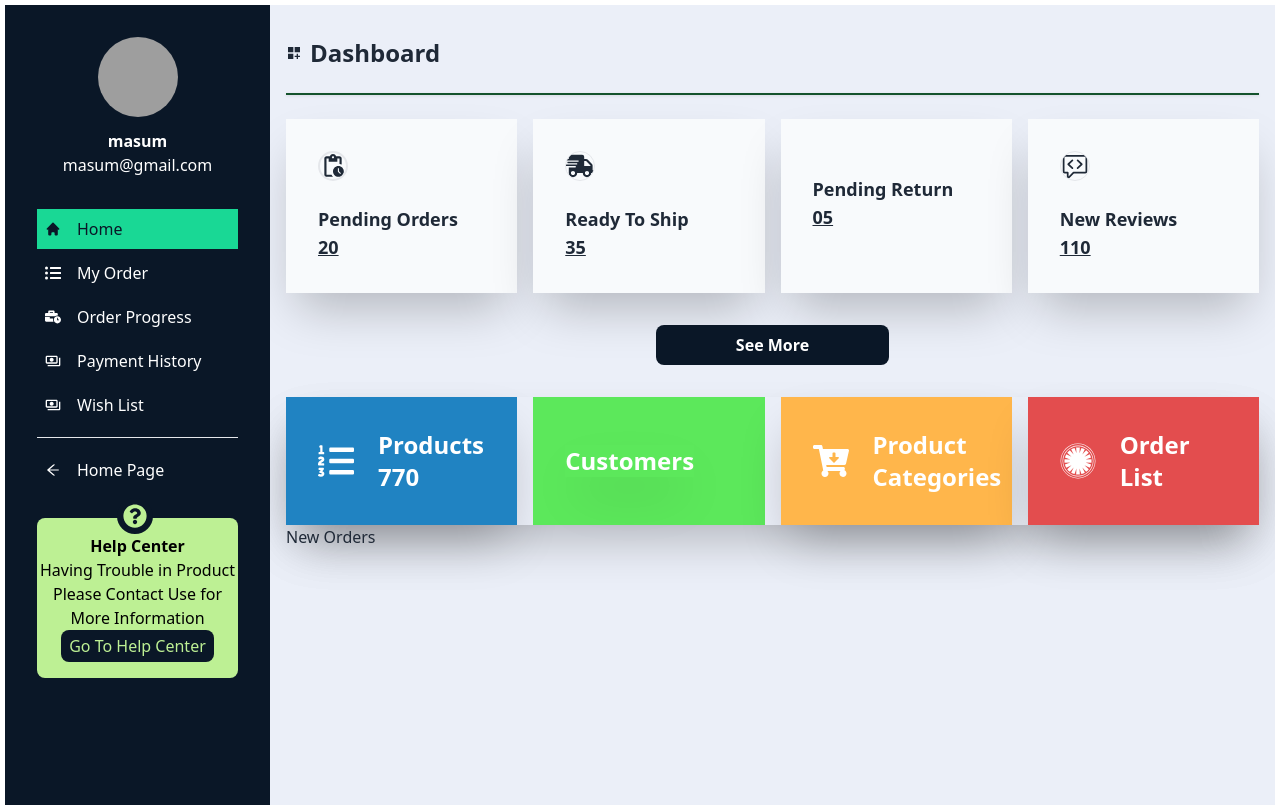
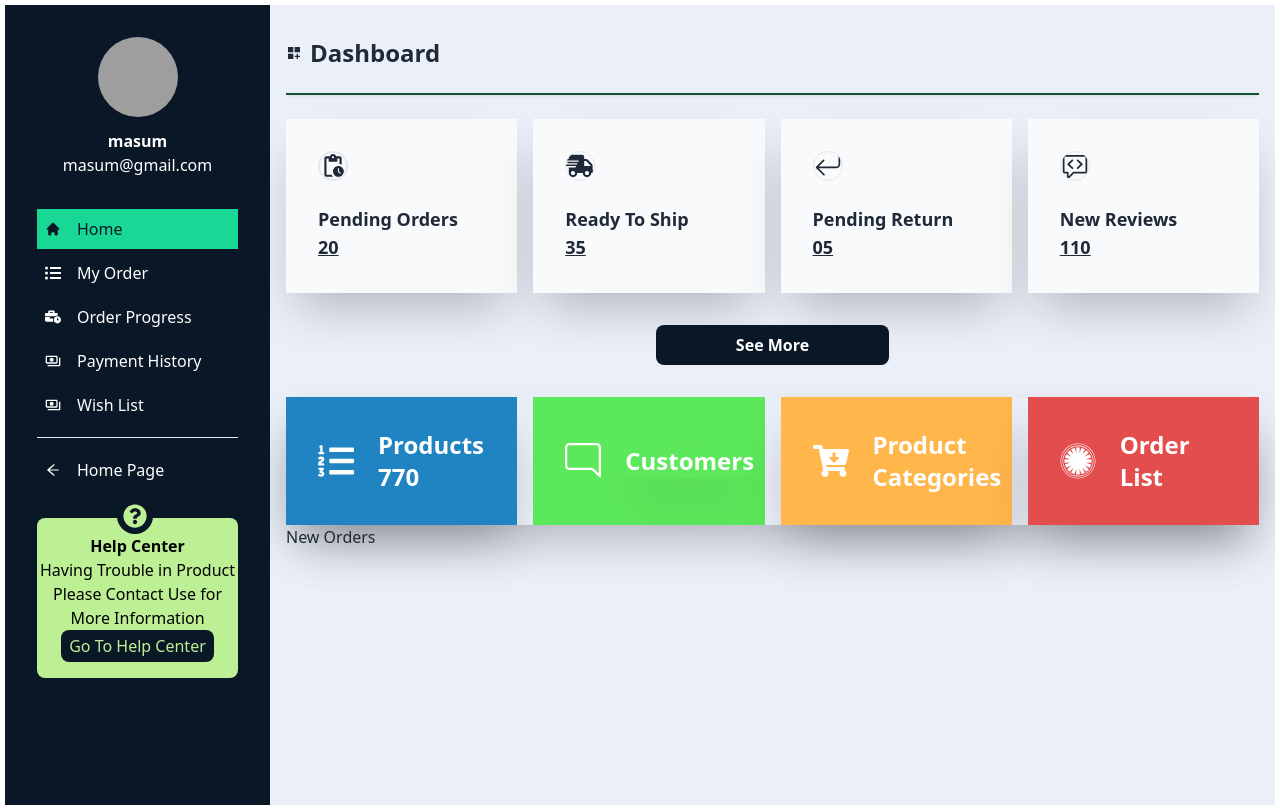
Before and after one commit to mahedihassannir/fn1, a React (Vite) app: page /dashboard/dashboard/sellerhome in a window 1280 px wide. Built offline with nearby package versions, Linux system fonts and the light colour scheme; no server answers; grey boxes are pictures that could not be loaded.

Commit message:
get new code

```diff
--- a/src/Components/Avengers/CheckOutComponents/SingleCartProductCard/SingleCartProductCard.jsx
+++ b/src/Components/Avengers/CheckOutComponents/SingleCartProductCard/SingleCartProductCard.jsx
@@ -7,7 +7,7 @@ const SingleCartProductCard = ({ singleProductData }) => {
 
 
 	return (
-		<div className='text-xs p-5 border rounded font-semibold'>
+		<div className='text-xs p-5 border rounded font-semibold my-10'>
 			{/* product image quantity */}
 			<div className='flex items-center gap-3'>
 				{/* product image  */}
--- a/src/Components/Avengers/SingleProductComponents/ProductPurchase/ProductPurchase.jsx
+++ b/src/Components/Avengers/SingleProductComponents/ProductPurchase/ProductPurchase.jsx
@@ -25,7 +25,7 @@ const ProductPurchase = ({ singleProductData }) => {
 	const { addToCart, loaddingForCart } = useContext(ContexM);
 
 	return (
-		<div className='relative'>
+		<div className='relative '>
 			<div className='flex flex-col md:flex-row gap-10'>
 				{/* product Image  */}
 				<div className='w-full md:w-1/3 '>
--- a/src/Components/fantasticprople/cardsOfProducts/CardsOfProducts.jsx
+++ b/src/Components/fantasticprople/cardsOfProducts/CardsOfProducts.jsx
@@ -4,7 +4,7 @@ import { Link } from 'react-router-dom';
 
 const CardsOfProducts = ({singleProduct}) => {
     return <div key={singleProduct._id}>
-    <div className='hover:shadow-md hover:border-2 hover:border-gray-300 hover:ease-in-out cursor-pointer rounded-lg '>
+    <div className=' hover:shadow-md hover:border-2 hover:border-gray-300 hover:ease-in-out cursor-pointer rounded-lg '>
        <div className='relative'>
        <img className='rounded-t-lg' src={singleProduct.image} alt="" />
         <p className='absolute top-0 rounded-t-lg right-0 bg-orange-500  rounded-l-full text-white font-bold px-1'>-10%</p>
--- a/src/Dashboard/CodeWorms/SellerHome.jsx
+++ b/src/Dashboard/CodeWorms/SellerHome.jsx
@@ -1,8 +1,9 @@
 import React from 'react';
 import { MdPendingActions ,MdDashboardCustomize} from 'react-icons/md';
 import { FaShippingFast, FaListOl, FaCartArrowDown, FaFirstOrderAlt } from 'react-icons/fa';
-// import { BsArrowReturnLeft, BsChatRight } from 'react-icons/';
+// import { BsArrowReturnLeft, BsChatRight } from '';
 import { GoCodeReview } from 'react-icons/go';
+import { BsArrowReturnLeft, BsChatRight } from 'react-icons/bs';
 
 
 const SellerHome = () => {
@@ -17,7 +18,7 @@ const SellerHome = () => {
           <div className='grid grid-cols-1 md:grid-cols-2 lg:grid-cols-4 gap-4 mt-6'>
             <div className='w-25 bg-slate-50 shadow-2xl p-8'><span className=''><MdPendingActions className='text-3xl border-2 rounded-full'></MdPendingActions></span><br/><p className='font-bold text-lg'>Pending Orders<br/><u>20</u></p></div>
             <div className='w-25 bg-slate-50 shadow-2xl p-8'><span><FaShippingFast className='text-3xl border rounded-full'></FaShippingFast> </span><br/><p className='font-bold text-lg'>Ready To Ship<br/><u>35</u></p></div>
-            <div className='w-25 bg-slate-50 shadow-2xl p-8'><br/><p className='font-bold text-lg'>Pending Return<br/><u>05</u></p></div>
+            <div className='w-25 bg-slate-50 shadow-2xl p-8'><span><BsArrowReturnLeft className='text-3xl border rounded-full'></BsArrowReturnLeft> </span><br/><p className='font-bold text-lg'>Pending Return<br/><u>05</u></p></div>
             <div className='w-25 bg-slate-50 shadow-2xl p-8'><span><GoCodeReview className='text-3xl border rounded-full'></GoCodeReview> </span><br/><p className='font-bold text-lg'>New Reviews<br/><u>110</u></p></div>
           </div>
           <div className='text-center mt-8'>
@@ -27,7 +28,7 @@ const SellerHome = () => {
         <div className='shadow-2xl grid grid-cols-1 md:grid-cols-2 lg:grid-cols-4 gap-4 mt-8'>
             <div className='shadow-2xl bg-[#2083C2] p-8 flex items-center gap-6'><span className='text-4xl text-white'><FaListOl></FaListOl></span>
            <h2 className='text-2xl font-bold text-white'> Products 770</h2></div>
-           <div className='bg-[#5CE85B] p-8 flex items-center gap-6'>
+           <div className='bg-[#5CE85B] p-8 flex items-center gap-6'><span className='text-4xl text-white'><BsChatRight></BsChatRight></span>
            <h2 className='shadow-2xl text-2xl font-bold text-white'>Customers</h2></div>
            <div className='shadow-2xl bg-[#FFB64B] p-8 flex items-center gap-6'><span className='text-4xl text-white'><FaCartArrowDown></FaCartArrowDown></span>
            <h2 className='text-2xl font-bold text-white'> Product Categories</h2></div>
--- a/src/Hooks/Fantastic/useProducts.js
+++ b/src/Hooks/Fantastic/useProducts.js
@@ -20,7 +20,7 @@ const useProducts = () => {
         setLoading(false);
       })
       .catch(error => {
-        console.error('Error fetching data:', error);
+        console.error('Error to fetching data:', error);
         setLoading(false);
       });
   }, []);
```
